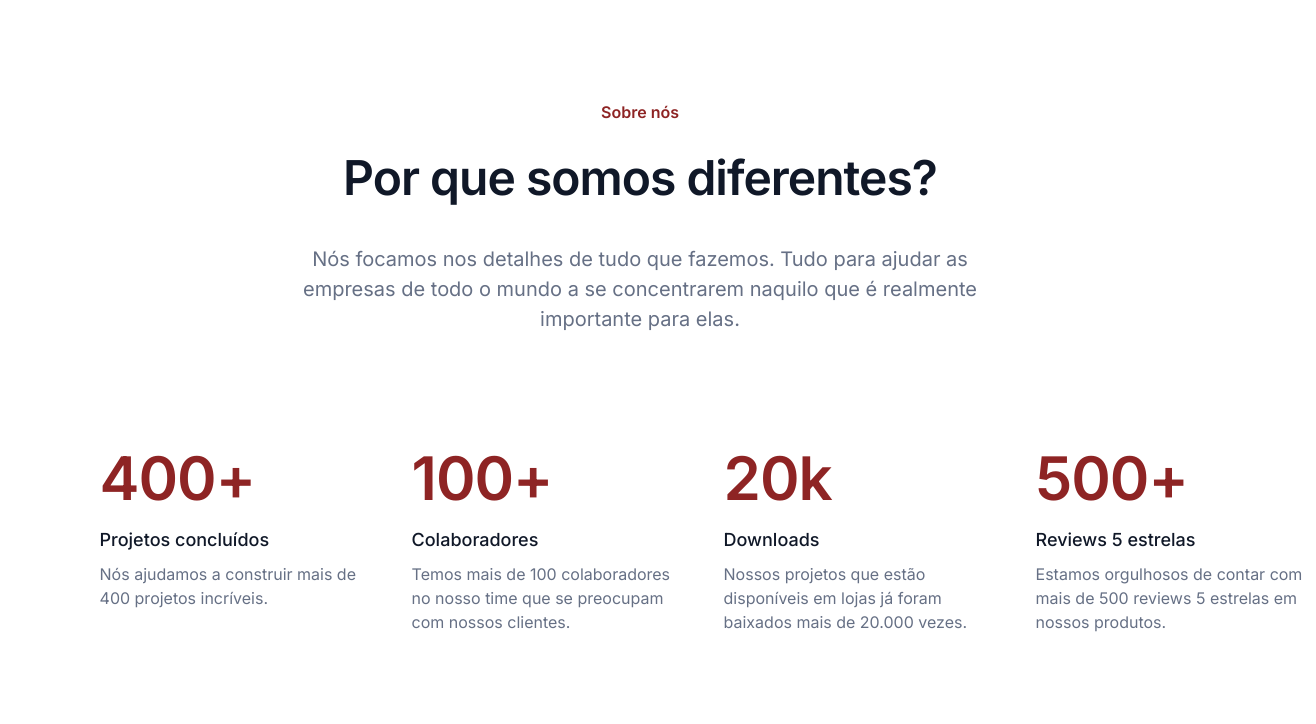
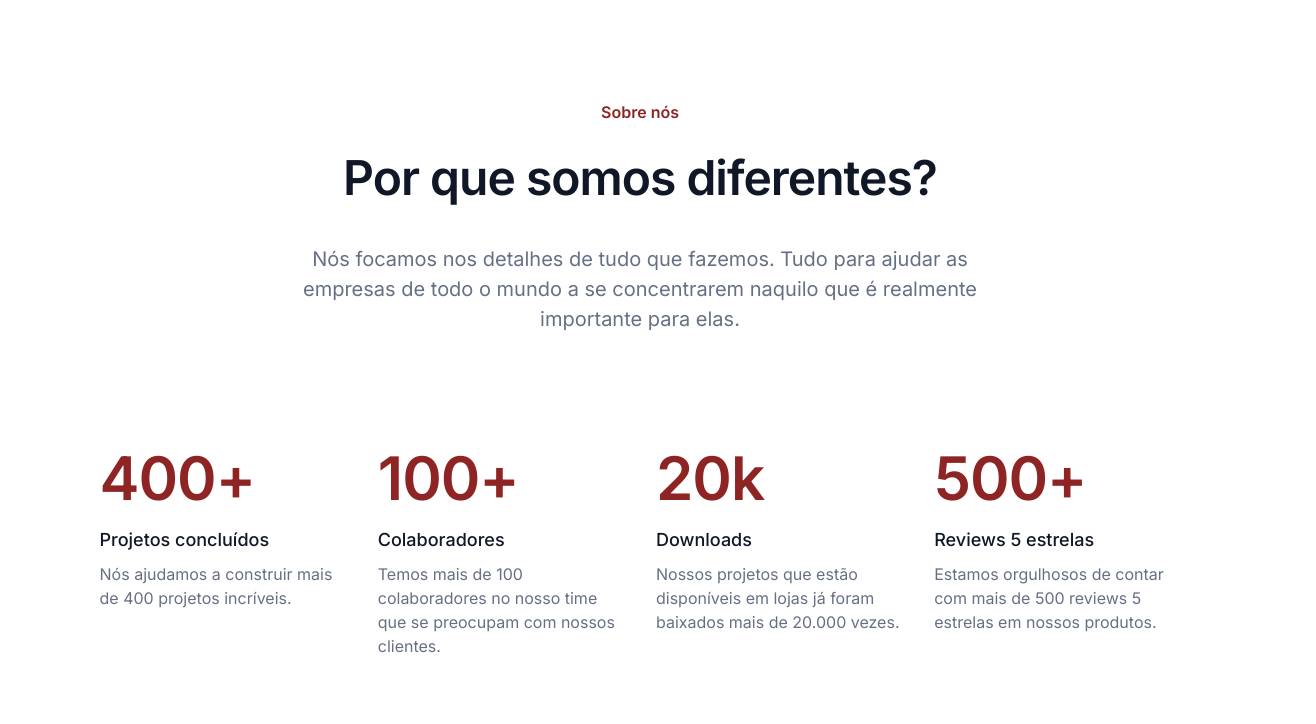
Before and after one commit to GabrielVeroneze/7-days-of-code, a plain HTML site: page index.html in a window 1280 px wide. Shown: the part 76-800 px from the top of the page, 1316 px wide, since content can reach past the window. Drawn offline with Linux system fonts and the light colour scheme.

Commit message:
metrica layout

```diff
--- /dev/null
+++ b/assets/css/metrica/metrica-item.css
@@ -0,0 +1,3 @@
+.metrica__item {
+    flex-basis: 280px;
+}
--- a/assets/css/metrica/metrica.css
+++ b/assets/css/metrica/metrica.css
@@ -1,7 +1,5 @@
 .metrica {
-    display: grid;
+    display: flex;
     gap: 0 2rem;
-    grid-auto-flow: column;
-    grid-template-columns: minmax(280px, auto) minmax(280px, auto) minmax(280px, auto) minmax(280px, auto);
     padding-bottom: 6rem;
 }
--- a/assets/css/styles.css
+++ b/assets/css/styles.css
@@ -14,6 +14,7 @@
 @import url('../css/cabecalho/cabecalho-texto.css');
 
 @import url('../css/metrica/metrica.css');
+@import url('../css/metrica/metrica-item.css');
 @import url('../css/metrica/metrica-numero.css');
 @import url('../css/metrica/metrica-titulo.css');
 @import url('../css/metrica/metrica-texto.css');
```
